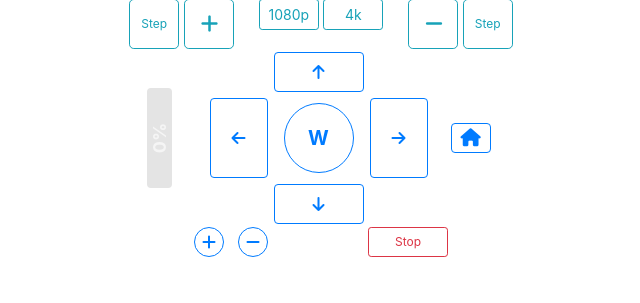
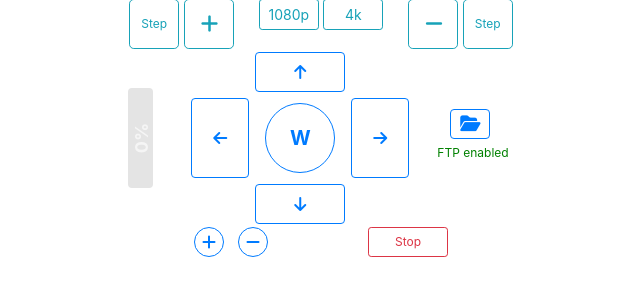
Before and after one commit to anisyanka/Microscope-controller, a Flask app: template web_server/templates/index.html in a window 1280 px wide. Shown: the part 497-800 px from the top of the page, without its empty margins (319-959 px from the left). Run offline with Flask 3, Linux system fonts and the light colour scheme; the template is opened without the code that fills it: most values are stand-ins (such as "Sample title", 1, 10 or a date in 2020); data that the repository does not hold is empty; parts of the project's set-up code (start-up, migrations or seed data) failed here and were passed over; some libraries are stand-ins or nearby versions.

Commit message:
[ftp] Add the ability to stream video to browser and to mp4 file simulteneously

```diff
--- a/web_server/config_reader.py
+++ b/web_server/config_reader.py
@@ -94,3 +94,23 @@ def get_step_size_for_updown_stepper():
 def get_step_size_for_leftright_stepper():
     global microscope_data
     return int(microscope_data['retention_step_size_leftright_stepper'])
+
+def get_ftp_ip():
+    global microscope_data
+    return str(microscope_data['ftp_ip'])
+
+def get_ftp_port():
+    global microscope_data
+    return str(microscope_data['ftp_port'])
+
+def get_ftp_user():
+    global microscope_data
+    return str(microscope_data['ftp_user'])
+
+def get_ftp_pass():
+    global microscope_data
+    return str(microscope_data['ftp_pass'])
+
+def get_ftp_file_duration():
+    global microscope_data
+    return str(microscope_data['ftp_video_file_duration_sec'])
--- /dev/null
+++ b/web_server/ftp_uploader.py
@@ -0,0 +1,28 @@
+import subprocess
+import logging
+from time import sleep
+import threading
+import config_reader as conf_reader
+
+
+class FtpUploader:
+    # FTP current state
+    is_ftp_enabled = 0
+
+
+    def __init__(self):
+        self.is_ftp_enabled = 0
+
+
+    def enable_ftp_transferring(self):
+        self.is_ftp_enabled = 1
+        logging.info("FTP enabled")
+
+
+    def disable_ftp_transferring(self):
+        self.is_ftp_enabled = 0
+        logging.info("FTP disabled")
+
+
+    def is_ftp_transferring_enabled(self):
+        return self.is_ftp_enabled
--- a/web_server/microscope_server.py
+++ b/web_server/microscope_server.py
@@ -5,6 +5,7 @@ from flask import Flask, Response, render_template, request, json, jsonify, stre
 from werkzeug.exceptions import HTTPException
 from microscope_modbus import ModbusMicroscope
 from video_streamer import VideoStreamer
+from ftp_uploader import FtpUploader
 import helpers as helper
 import config_reader as conf_reader
 import signal
@@ -41,6 +42,10 @@ microscope_mb = ModbusMicroscope()
 
 # Streamer class
 streamer = VideoStreamer()
+
+
+# FTP
+ftp_uploader = FtpUploader()
 
 
 # Create the USBMonitor instance and start the daemon
@@ -106,7 +111,7 @@ def light_control_request():
     return jsonify("OK")
 
 
-# AJAX: up/left/right/down + WORK/STOP/HOME control via Modbus #
+# AJAX: up/left/right/down + WORK/STOP control via Modbus #
 ###########################################################
 @app.route("/motor_control", methods=["GET", "POST"])
 def motor_control_request():
@@ -114,6 +119,47 @@ def motor_control_request():
     if ignore_modbus_communication == False:
         microscope_mb.main_motors_control(request.args.get("position"), request.args.get("retention"))
     return jsonify("OK")
+
+
+# AJAX: ftp button #
+####################
+@app.route("/ftp_control", methods=["GET", "POST"])
+def ftp_control_request():
+    ftp_state = ftp_uploader.is_ftp_transferring_enabled()
+    if ftp_state == 1:
+        streamer.disable_writting_to_file_and_udp_simultaneously()
+        ftp_uploader.disable_ftp_transferring()
+    else:
+        streamer.enable_writting_to_file_and_udp_simultaneously()
+        ftp_uploader.enable_ftp_transferring()
+
+    # Start video with the same resolution
+    streamer.restart_video_capturing()
+
+    ftp_state = ftp_uploader.is_ftp_transferring_enabled()
+    if ftp_state == 1:
+        ret = "enabled"
+    elif ftp_state == 0:
+        ret = "disabled"
+    else:
+        ret = "Error"
+
+    return jsonify(ret)
+
+
+# AJAX: ftp state #
+###################
+@app.route("/ftp_get_state", methods=["GET", "POST"])
+def ftp_control_get_state():
+    ftp_state = ftp_uploader.is_ftp_transferring_enabled()
+    if ftp_state == 1:
+        ret = "enabled"
+    elif ftp_state == 0:
+        ret = "disabled"
+    else:
+        ret = "Error"
+
+    return jsonify(ret)
 
 
 # AJAX: Get battery level via Modbus #
--- a/web_server/static/css/styles.css
+++ b/web_server/static/css/styles.css
@@ -38,6 +38,19 @@ footer {
     justify-content: space-between;
     gap: 20px;
     background-color: #ffffff;
+}
+
+.main-controls-ftp-container {
+    font-size: 12px;
+    display: flex;
+    flex-direction: column;
+}
+
+.control-ftp-state-text {
+    margin-top: 5px;
+    margin-bottom: 5px;
+    margin-left: 5px;
+    margin-right: 5px;
 }
 
 .battery-status {
@@ -162,7 +175,7 @@ th, td {
     align-items: center;
 }
 
-#home-btn {
+#ftp-btn {
     width: 40px;
     height: 30px;
     font-size: 18px;
--- a/web_server/static/scripts/buttons_control.js
+++ b/web_server/static/scripts/buttons_control.js
@@ -2,6 +2,7 @@ var interval_id = 0;
 var timeout_id = 0;
 var was_btn_released = 0;
 var new_req_started = 0;
+var new_ftp_req_started = 0;
 var polling_time_ms = 0;
 var focus_btn_interval_id = 0;
 var focus_plus_btn_continue_state = 0;
@@ -102,3 +103,31 @@ function button_control_stop(req, variable, value) {
         setTimeout(function() { new_req_started = 0; button_control(req, variable, value, "released"); }, 150);
     }
 }
+
+function ftp_button_control(req) {
+    var request = new XMLHttpRequest();
+
+    request.onload = function() {
+        if (request.response == "enabled") {
+            console.log("FTP enabled");
+            document.querySelector(".control-ftp-state-text").style.color = "green"
+            document.querySelector(".control-ftp-state-text").innerHTML = "FTP enabled"
+        } else if (request.response == "disabled") {
+            console.log("FTP disabled");
+            document.querySelector(".control-ftp-state-text").style.color = "black"
+            document.querySelector(".control-ftp-state-text").innerHTML = "FTP disabled"
+        } else {
+            console.log("FTP error");
+        }
+
+        new_ftp_req_started = 0;
+    }
+
+    // Send a request
+    if (new_ftp_req_started == 0) {
+        request.responseType = 'json';
+        request.open("GET", "/" + req, true);
+        request.send();
+        new_ftp_req_started = 1;
+    }
+}
--- a/web_server/templates/index.html
+++ b/web_server/templates/index.html
@@ -132,11 +132,20 @@
           </table>
         </div>
 
-        <div class="main-controls-home-btn">
-            <button id="home-btn"
+        <div class="main-controls-ftp-container">
+
+          <!-- FTP CONTROL BUTTON -->
+          <div class="control-ftp-btn">
+            <button id="ftp-btn"
               type="button"
-              class="fas fa-home btn btn-outline-primary">
-          </button>
+              class="fas fa-folder-open btn btn-outline-primary">
+            </button>
+          </div>
+
+          <!-- FTP STATE LABEL -->
+          <div class="control-ftp-state-text">
+            FTP disabled
+          </div>
         </div>
       </div>
     </div>
--- a/web_server/templates/layout.html
+++ b/web_server/templates/layout.html
@@ -54,7 +54,7 @@
                 video_4k_btn = document.getElementById("video-4k-btn");
 
                 stop_btn = document.getElementById("alarm-btn");
-                home_btn = document.getElementById("home-btn");
+                ftp_btn = document.getElementById("ftp-btn");
                 work_btn = document.getElementById("work-btn");
 
                 plus_step.addEventListener('click', () => { button_control('focus_control', 'sign', 'upper', 'no') });
@@ -68,10 +68,10 @@
                 right.addEventListener('click', () => { button_control('motor_control', 'position', 'right', 'no') });
                 down.addEventListener('click', () => { button_control('motor_control', 'position', 'down', 'no') });
                 work_btn.addEventListener('click', () => { button_control('motor_control', 'position', 'WORK', 'no') });
-                home_btn.addEventListener('click', () => { button_control('motor_control', 'position', 'HOME', 'no') });
                 stop_btn.addEventListener('click', () => { button_control('motor_control', 'position', 'STOP', 'no') });
                 light_up.addEventListener('click', () => { button_control('light_control', 'level', 'upper', 'no') });
                 light_down.addEventListener('click', () => { button_control('light_control', 'level', 'lower', 'no') });
+                ftp_btn.addEventListener('click', () => { ftp_button_control('ftp_control') });
 
                 // Debug purpose
                 // But still don't know how to fix this https://stackoverflow.com/questions/15305914/bootstrap-buttons-get-stuck-down-on-mobile-devices
@@ -108,9 +108,9 @@
                     stop_btn.addEventListener('touchstart', () => { stop_btn.classList.remove("FixMobileHover"); });
                     stop_btn.addEventListener('touchend', () => { stop_btn.classList.add("FixMobileHover"); });
                     stop_btn.addEventListener('touchcancel', () => { stop_btn.classList.add("FixMobileHover"); });
-                    home_btn.addEventListener('touchstart', () => { home_btn.classList.remove("FixMobileHover"); });
-                    home_btn.addEventListener('touchend', () => { home_btn.classList.add("FixMobileHover"); });
-                    home_btn.addEventListener('touchcancel', () => { home_btn.classList.add("FixMobileHover"); });
+                    ftp_btn.addEventListener('touchstart', () => { ftp_btn.classList.remove("FixMobileHover"); });
+                    ftp_btn.addEventListener('touchend', () => { ftp_btn.classList.add("FixMobileHover"); });
+                    ftp_btn.addEventListener('touchcancel', () => { ftp_btn.classList.add("FixMobileHover"); });
                     work_btn.addEventListener('touchstart', () => { work_btn.classList.remove("FixMobileHover"); });
                     work_btn.addEventListener('touchend', () => { work_btn.classList.add("FixMobileHover"); });
                     work_btn.addEventListener('touchcancel', () => { work_btn.classList.add("FixMobileHover"); });
@@ -250,6 +250,26 @@
                 request.responseType = 'json';
                 request.open("GET", "/get_conf", true);
                 request.send();
+
+                // Get FTP state
+                var ftp_state_req = new XMLHttpRequest()
+                ftp_state_req.onload = function() {
+                    if (ftp_state_req.response == "enabled") {
+                        console.log("FTP enabled");
+                        document.querySelector(".control-ftp-state-text").style.color = "green"
+                        document.querySelector(".control-ftp-state-text").innerHTML = "FTP enabled"
+                    } else if (ftp_state_req.response == "disabled") {
+                        console.log("FTP disabled");
+                        document.querySelector(".control-ftp-state-text").style.color = "black"
+                        document.querySelector(".control-ftp-state-text").innerHTML = "FTP disabled"
+                    } else {
+                        console.log("FTP error");
+                    }
+                }
+
+                ftp_state_req.responseType = 'json';
+                ftp_state_req.open("GET", "/ftp_get_state", true);
+                ftp_state_req.send();
             });
         </script>
     </head>
@@ -262,7 +282,7 @@
         </main>
         <footer hidden>
             <i>
-                &copy; 2024
+                &copy; 2025
                 Microscope Modbus controller
             </i>
         </footer>
```
Also changed, not shown: web_server/video_streamer.py (+39 -10 lines), README.md, 3 other files.
